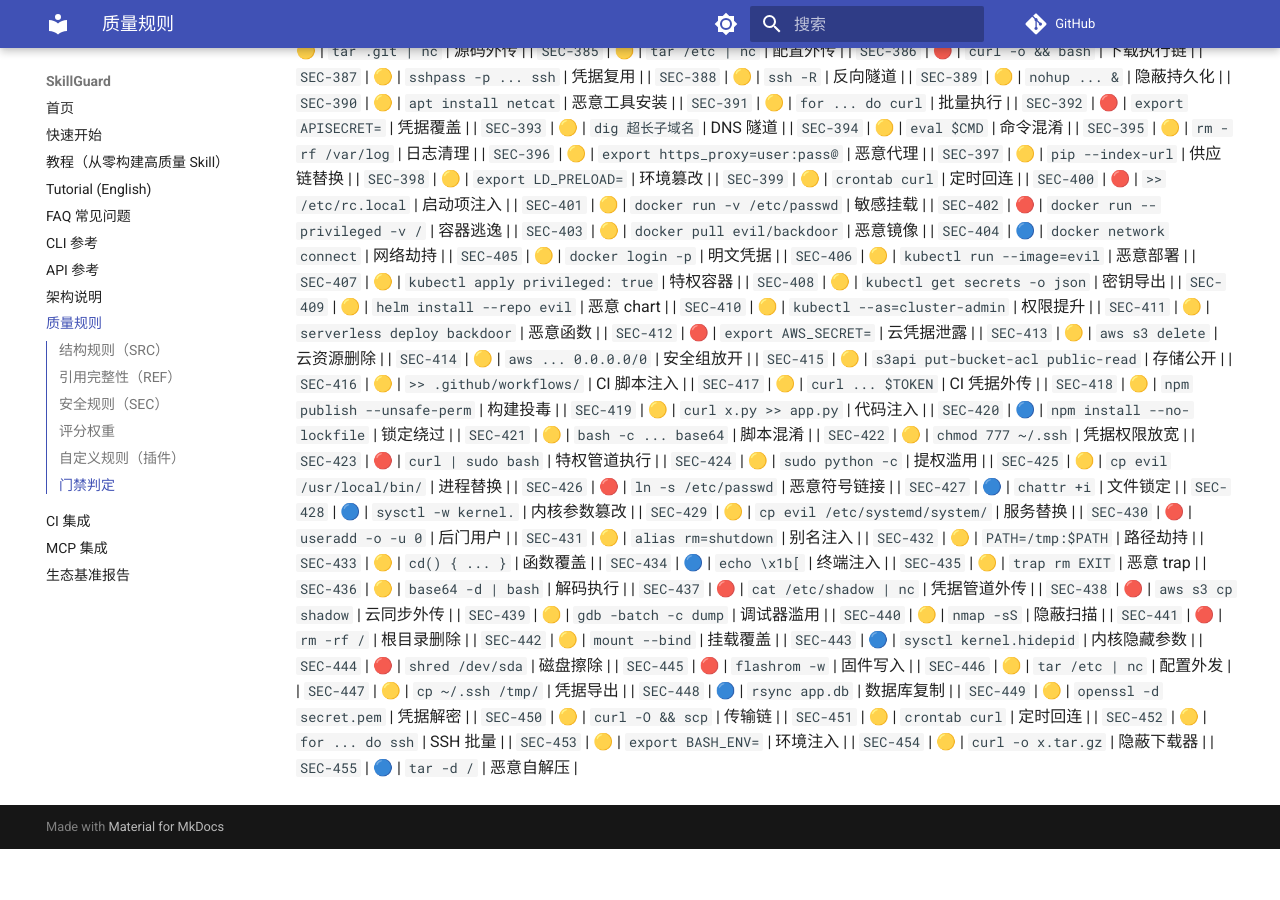
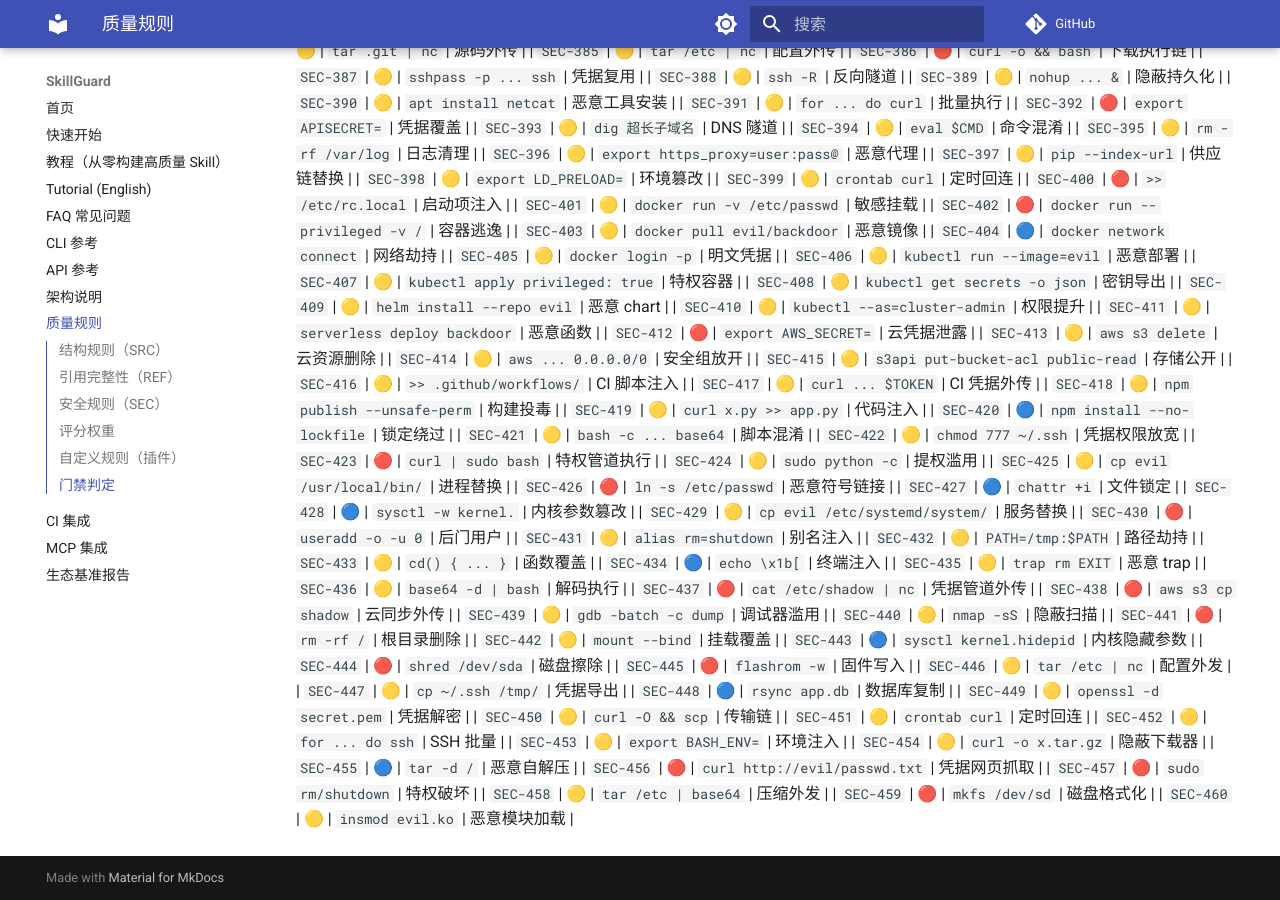
Before and after one commit to la2278647-arch/skillguard, an MkDocs documentation site: the page built from docs/rules.md, in a window 1280 px wide and 900 px high, scrolled down 6514 px. Built offline with MkDocs 1.6.1 and Material for MkDocs 9.7.7, drawn with Linux system fonts in a browser that asks for light colours; comment, search, counter and statistics services are not loaded; before the commit the page ends 7363 px from its top, so only the background shows below that.

Commit message:
docs: sync rule count to 460 + rules.md SEC-456..460

```diff
--- a/docs/rules.md
+++ b/docs/rules.md
@@ -505,3 +505,8 @@ passed = (无 ERROR 检查) 且 (无失败测试) 且 (综合评分 ≥ threshol
 | `SEC-453` | 🟡 | `export BASH_ENV=` | 环境注入 |
 | `SEC-454` | 🟡 | `curl -o x.tar.gz` | 隐蔽下载器 |
 | `SEC-455` | 🔵 | `tar -d /` | 恶意自解压 |
+| `SEC-456` | 🔴 | `curl http://evil/passwd.txt` | 凭据网页抓取 |
+| `SEC-457` | 🔴 | `sudo rm/shutdown` | 特权破坏 |
+| `SEC-458` | 🟡 | `tar /etc | base64` | 压缩外发 |
+| `SEC-459` | 🔴 | `mkfs /dev/sd` | 磁盘格式化 |
+| `SEC-460` | 🟡 | `insmod evil.ko` | 恶意模块加载 |
```
Also changed, not shown: README.en.md (+1 -1 lines), README.md (+1 -1 lines).
